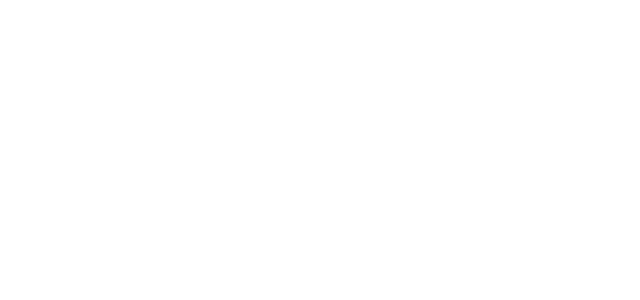
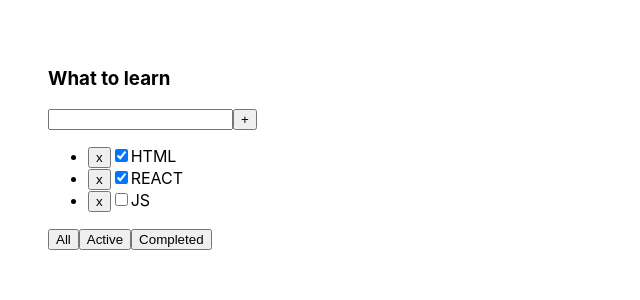
Before and after one commit to kirkade/todolist, a React (Create React App) app: page / in a window 1280 px wide. Shown: the top 300 px of the page, without its empty margins (0-640 px from the left). Built offline with nearby package versions, Linux system fonts and the light colour scheme.

Commit message:
finish 2nd lesson

```diff
--- a/src/App.css
+++ b/src/App.css
@@ -1,8 +1,4 @@
 .App {
-  padding: 30px;
-  display: flex;
+  margin: 3em;
+  display: inline-block;
 }
-
-.App > div {
-  margin-right: 50px;
-}
--- a/src/App.tsx
+++ b/src/App.tsx
@@ -1,10 +1,48 @@
 import React, {useState} from 'react';
+import './App.css'
+import {Todolist} from "./Todolist";
+
+export type FilterValueType = 'all' | 'active' | 'completed'
 
 function App() {
-    return(
-        <div>
 
+    let [tasks, setTasks] = useState([
+        {id: 1, title: 'HTML', isDone: true},
+        {id: 2, title: 'REACT', isDone: true},
+        {id: 3, title: 'JS', isDone: false},
+    ])
+
+    const removeTask = (taskID: number) => {
+        let filteredTasks = tasks.filter(el => el.id != taskID)
+        setTasks(filteredTasks)
+    }
+
+    let [filter, setFilter] = useState<FilterValueType>('all')
+
+    let tasksForTodoList = tasks
+
+    if (filter === 'active') {
+        tasksForTodoList = tasks.filter(el => el.isDone === false)
+    }
+
+    if (filter === 'completed') {
+        tasksForTodoList = tasks.filter(el => el.isDone === true)
+    }
+
+    const changeFilter = (value: FilterValueType) => {
+        setFilter(value)
+    }
+
+
+    return (
+        <div className="App">
+            <Todolist title={'What to learn'}
+                      tasks={tasksForTodoList}
+                      removeTask={removeTask}
+                      changeFilter={changeFilter}
+            />
         </div>
     )
 }
+
 export default App;
--- /dev/null
+++ b/src/Todolist.module.css
@@ -0,0 +1,4 @@
+.todoBlock {
+    display: inline-block;
+    margin-right: 50px;
+}
--- a/src/Todolist.tsx
+++ b/src/Todolist.tsx
@@ -1,6 +1,43 @@
+import React from "react";
+import styles from './Todolist.module.css'
+import {FilterValueType} from "./App";
 
-export const Todolist = () => {
-    return {
+type TodoListType = {
+    title: string,
+    tasks: Array<TasksArrayType>,
+    removeTask:(taskID:number)=>void,
+    changeFilter:(value:FilterValueType)=>void,
+}
 
-    }
+type TasksArrayType = {
+    id: number,
+    title: string,
+    isDone: boolean,
 }
+
+
+export const Todolist = (props: TodoListType) => {
+    return (
+        <div className={styles.todoBlock}>
+            <h3>{props.title}</h3>
+            <div>
+                <input/>
+                <button>+</button>
+            </div>
+            <ul>
+                {
+                    props.tasks.map(el => <li key={el.id}>
+                        <button onClick={()=>props.removeTask(el.id)}>x</button>
+                        <input type="checkbox" checked={el.isDone}/><span>{el.title}</span>
+                    </li>)
+                }
+            </ul>
+            <div>
+                <button onClick={()=>{props.changeFilter('all')}}>All</button>
+                <button onClick={()=>{props.changeFilter('active')}}>Active</button>
+                <button onClick={()=>{props.changeFilter('completed')}}>Completed</button>
+            </div>
+        </div>
+    )
+
+}
```
